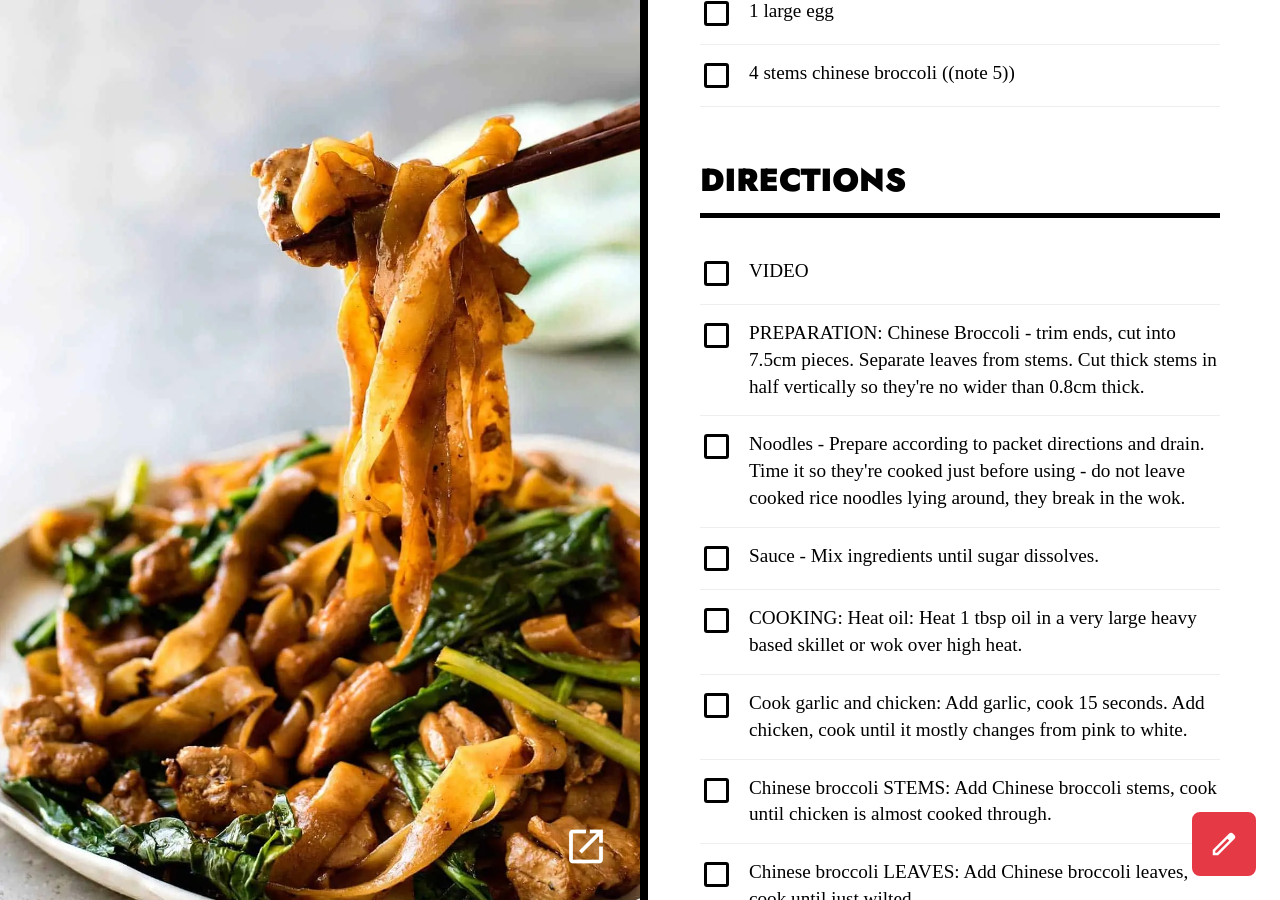
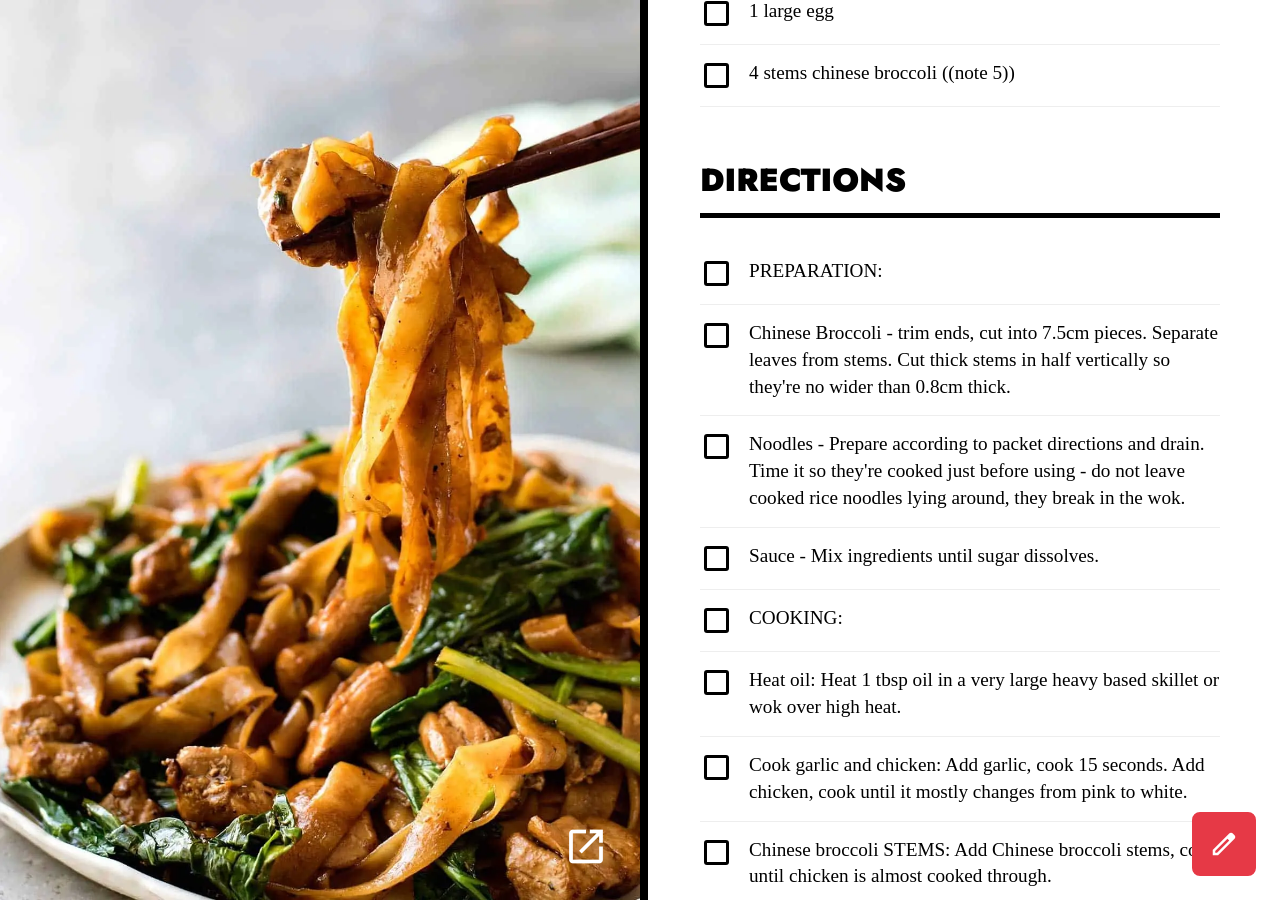
Before and after one commit to amp800/chowdown, a Jekyll site: the page built from _recipes/pad-see-ew-thai-stir-fried-noodles.md, in a window 1280 px wide and 900 px high, scrolled down 1684 px. Built offline with Jekyll 4.4.1, drawn with Linux system fonts in a browser that asks for light colours.

Commit message:
Edit recipe _recipes/pad-see-ew-thai-stir-fried-noodles.md

```diff
--- a/_recipes/pad-see-ew-thai-stir-fried-noodles.md
+++ b/_recipes/pad-see-ew-thai-stir-fried-noodles.md
@@ -30,13 +30,14 @@ ingredients:
 - 4 stems chinese broccoli ((note 5))
 # ---
 directions:
-- VIDEO
-- 'PREPARATION: Chinese Broccoli - trim ends, cut into 7.5cm pieces. Separate leaves from stems. Cut thick stems in half vertically
-  so they''re no wider than 0.8cm thick.'
+- 'PREPARATION:'
+- Chinese Broccoli - trim ends, cut into 7.5cm pieces. Separate leaves from stems. Cut thick stems in half vertically so they're
+  no wider than 0.8cm thick.
 - Noodles - Prepare according to packet directions and drain. Time it so they're cooked just before using - do not leave cooked
   rice noodles lying around, they break in the wok.
 - Sauce - Mix ingredients until sugar dissolves.
-- 'COOKING: Heat oil: Heat 1 tbsp oil in a very large heavy based skillet or wok over high heat.'
+- 'COOKING:'
+- 'Heat oil: Heat 1 tbsp oil in a very large heavy based skillet or wok over high heat.'
 - 'Cook garlic and chicken: Add garlic, cook 15 seconds. Add chicken, cook until it mostly changes from pink to white.'
 - 'Chinese broccoli STEMS: Add Chinese broccoli stems, cook until chicken is almost cooked through.'
 - 'Chinese broccoli LEAVES: Add Chinese broccoli leaves, cook until just wilted.'
```
